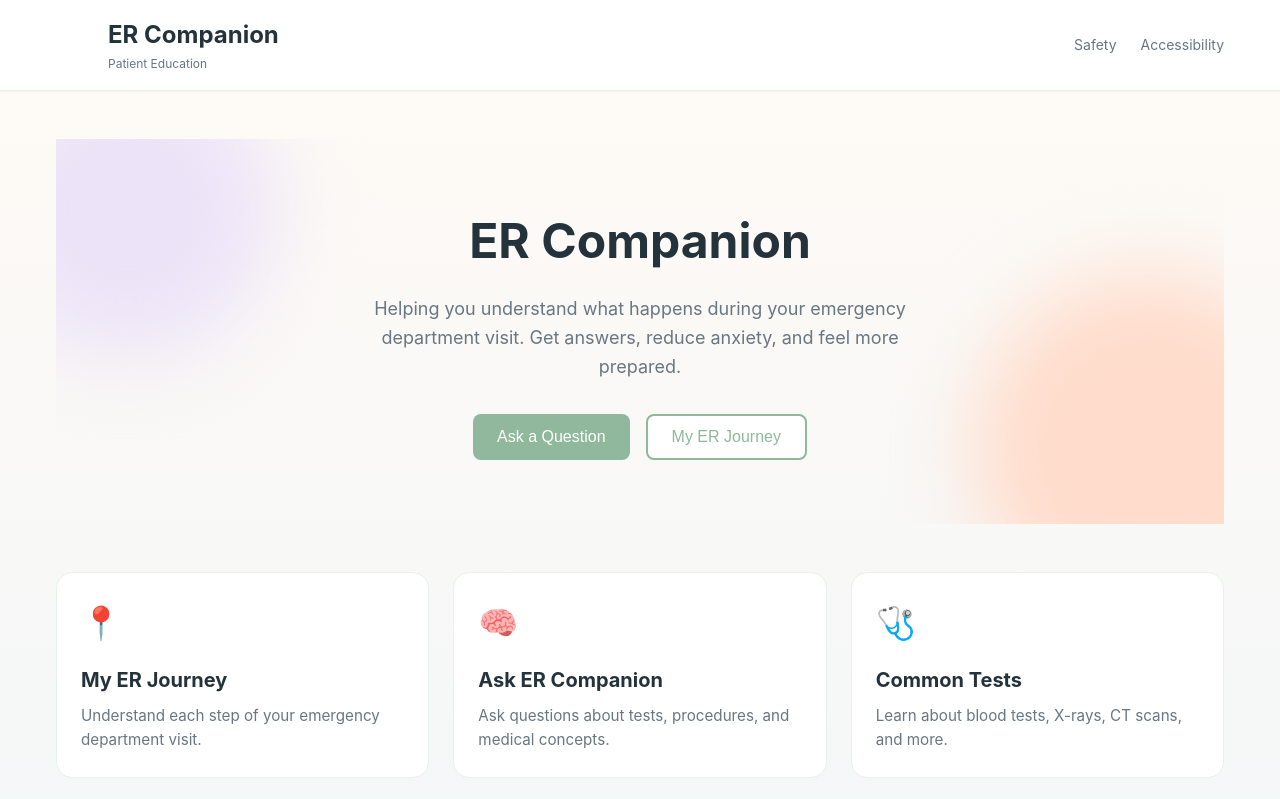
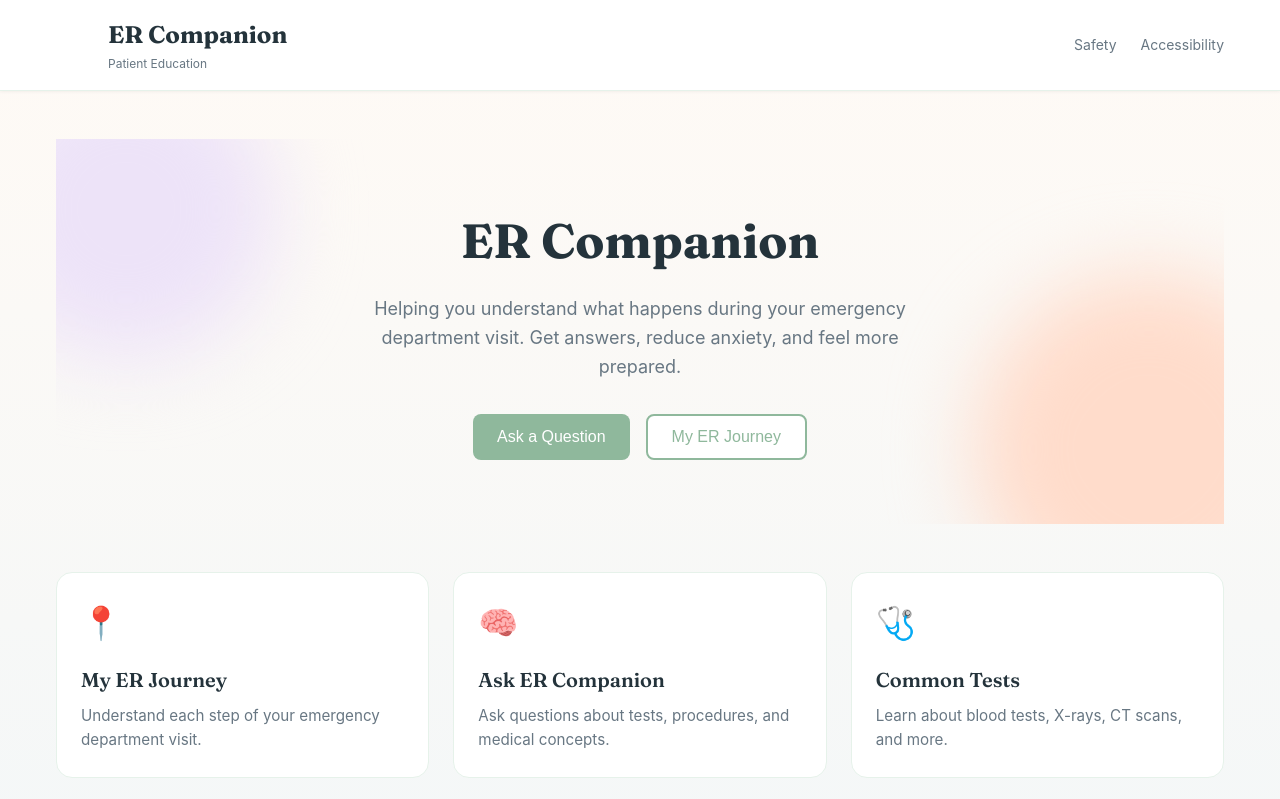
Before and after one commit to aashniamber/erproject, a plain HTML site: page index.html in a window 1280 px wide. Shown: the top 799 px of the page. Drawn offline with Linux system fonts and the light colour scheme.

Commit message:
Update index.html

```diff
--- a/index.html
+++ b/index.html
@@ -100,6 +100,10 @@
             color: var(--text-dark);
             line-height: 1.6;
         }
+        h1, h2, h3 {
+    font-family: 'Fraunces', serif;
+    font-weight: 600;
+}
 
         /* Header */
         header {
```
